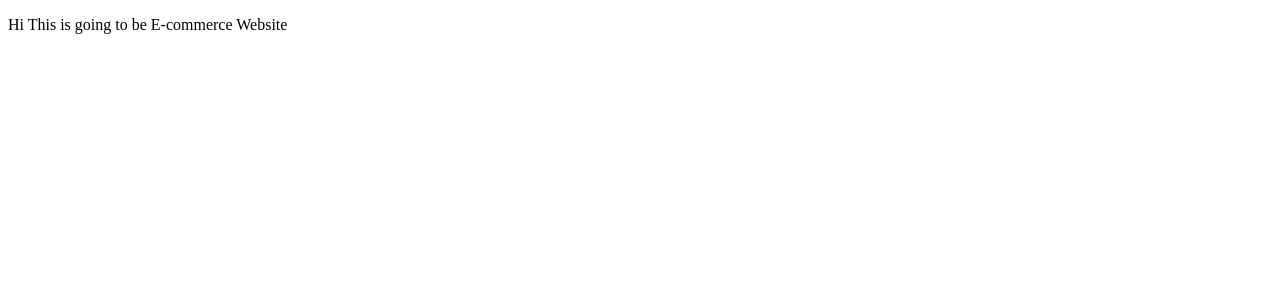
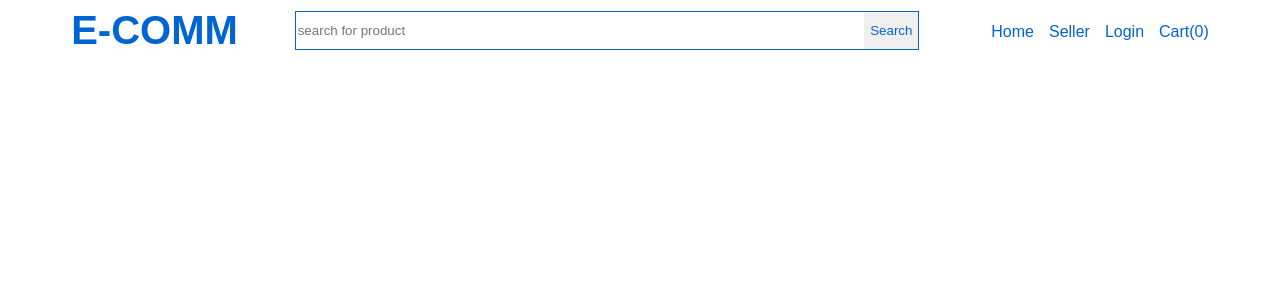
Before and after one commit to rohitanchal/angular-e-commerce, an Angular app in the folder e-com/: page / in a window 1280 px wide. Shown: the top 300 px of the page. Built offline with nearby package versions, Linux system fonts and the light colour scheme.

Commit message:
header added successfully

```diff
--- a/e-com/src/app/app.component.html
+++ b/e-com/src/app/app.component.html
@@ -1 +1,3 @@
-<p>Hi This is going to be E-commerce Website</p>
+<div class="container">
+    <app-header></app-header>
+</div>
--- a/e-com/src/app/header/header.component.css
+++ b/e-com/src/app/header/header.component.css
@@ -0,0 +1,51 @@
+.nav {
+    display: flex;
+    justify-content: space-between;
+}
+
+.nav h1 {
+    font-size: 40px;
+    color: #0064D3;
+    margin: 0;
+}
+
+.nav ul {
+    display: inline-flex;
+    list-style-type: none;
+    margin: 0;
+    padding: 0;
+}
+
+.nav li {
+    padding-left: 15px;
+    padding-top: 15px;
+}
+
+.nav li a {
+    text-decoration: none;
+    color: #0064D3;
+    text-transform: capitalize;
+}
+
+.nav .nav-search {
+    margin-top: 3px;
+    flex: 1;
+    display: flex;
+    margin-left: 5%;
+    margin-right: 5%;
+}
+
+.nav .nav-search input {
+    flex: 1;
+    color: #0064D3;
+    border: 1px solid #0064D3;
+    height: 35px;
+    border-right: 0px;
+}
+
+.nav .nav-search button {
+    color: #0064D3;
+    border: 1px solid #0064D3;
+    height: 39px;
+    border-left: 0px;
+}
--- a/e-com/src/app/header/header.component.html
+++ b/e-com/src/app/header/header.component.html
@@ -1 +1,13 @@
-<p>header works!</p>
+<nav class="nav">
+    <h1>E-COMM</h1>
+    <div class="nav-search">
+        <input type="text" placeholder="search for product">
+        <button>Search</button>
+    </div>
+    <ul>
+        <li><a href="#">Home</a></li>
+        <li><a href="#">Seller</a></li>
+        <li><a href="#">Login</a></li>
+        <li><a href="#">cart(0)</a></li>
+    </ul>
+</nav>
--- a/e-com/src/styles.css
+++ b/e-com/src/styles.css
@@ -1 +1,10 @@
 /* You can add global styles to this file, and also import other style files */
+
+body {
+    font-family: sans-serif;
+}
+
+.container {
+    margin-left: 5%;
+    margin-right: 5%;
+}
```
